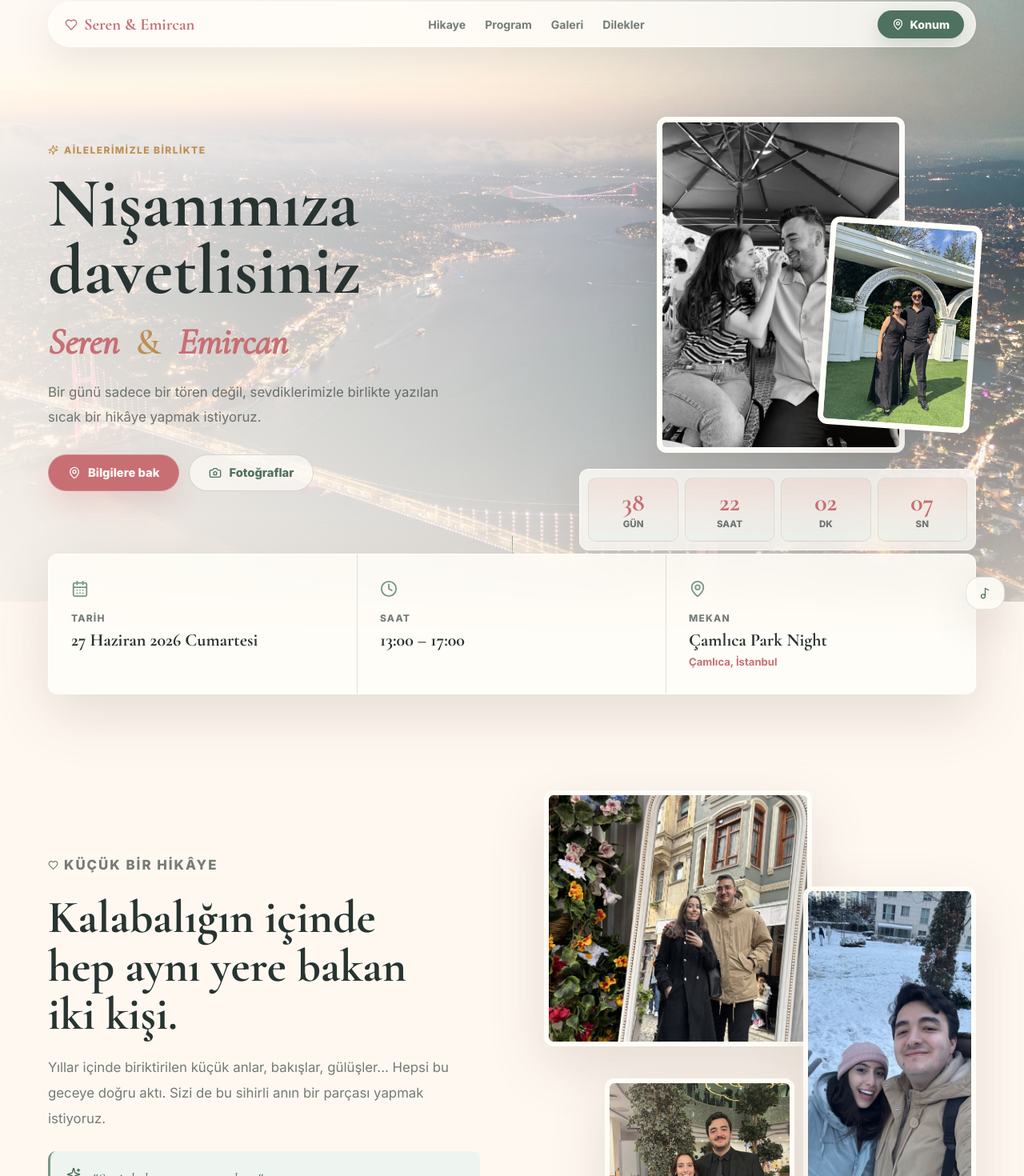
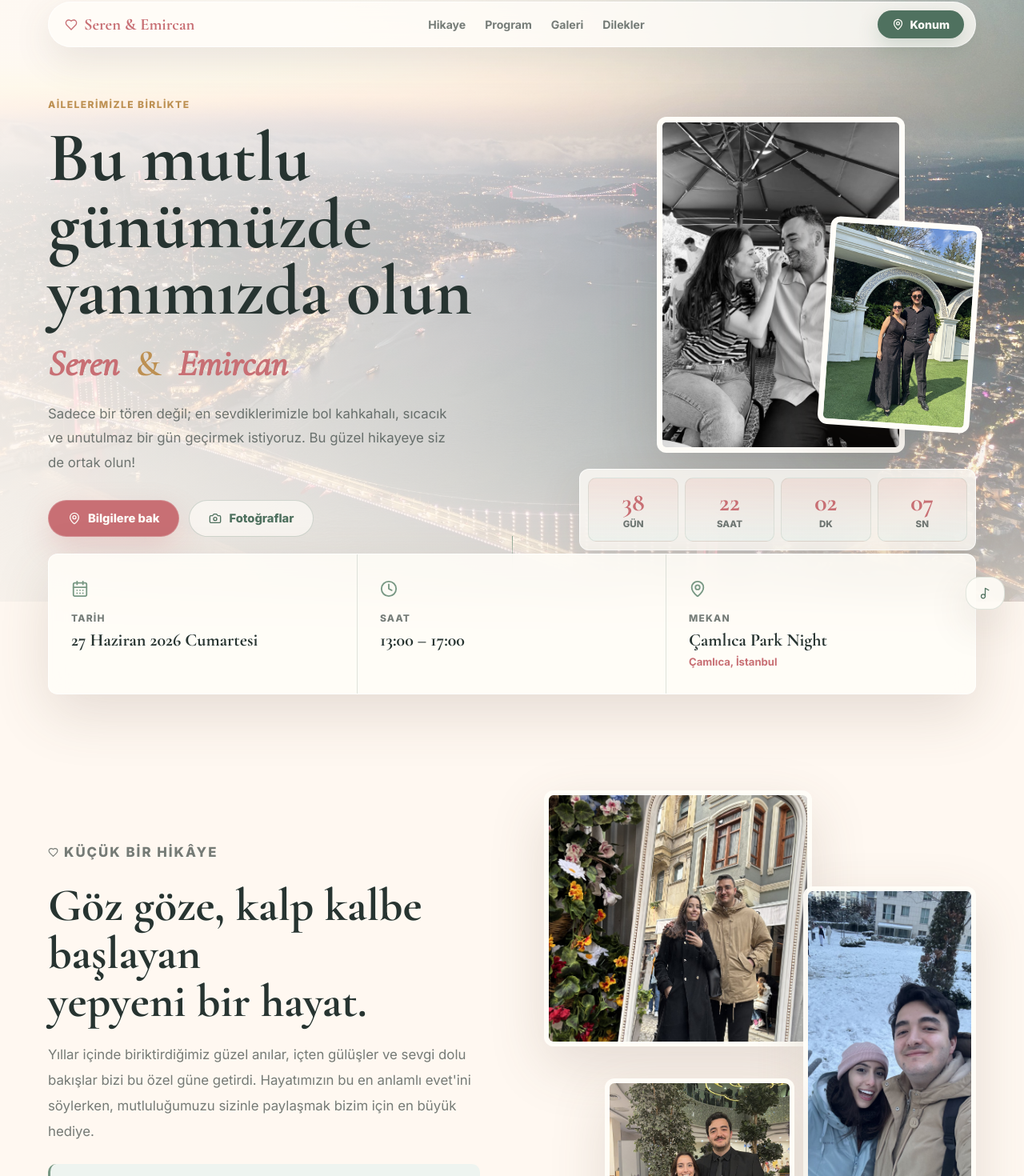
Before and after one commit to emircan0/wedding_invitation, a React (Vite) app: page / in a window 1280 px wide. Shown: the part 14-1484 px from the top of the page at 80% size. Built offline with nearby package versions, Linux system fonts and the light colour scheme.

Commit message:
refactor: davetiye yazıları daha doğal hale getirildi ve renk yoruculuğu azaltıldı

```diff
--- a/src/App.jsx
+++ b/src/App.jsx
@@ -2,7 +2,7 @@ import React, { useEffect, useRef, useState, useCallback } from 'react';
 import {
   CalendarDays, Camera, ChevronLeft, ChevronRight, Clock,
   Heart, MapPin, Music2, Navigation, Pause, Play,
-  Send, Shuffle, SkipForward, Sparkles, Volume2, VolumeX, X,
+  Send, Shuffle, SkipForward, Volume2, VolumeX, X,
 } from 'lucide-react';
 
 /* ─── Event Info ─────────────────────────────────────────── */
@@ -288,10 +288,10 @@ export default function App() {
         <div className="hero-overlay" />
         <div className="hero-inner">
           <div className="hero-copy">
-            <p className="eyebrow"><Sparkles size={13} /> Ailelerimizle birlikte</p>
-            <h1>Nişanımıza<br/>davetlisiniz</h1>
+            <p className="eyebrow">Ailelerimizle birlikte</p>
+            <h1>Bu mutlu günümüzde<br/>yanımızda olun</h1>
             <p className="hero-couple">{EVENT.herName} <span>&</span> {EVENT.hisName}</p>
-            <p className="hero-sub">Bir günü sadece bir tören değil, sevdiklerimizle birlikte yazılan sıcak bir hikâye yapmak istiyoruz.</p>
+            <p className="hero-sub">Sadece bir tören değil; en sevdiklerimizle bol kahkahalı, sıcacık ve unutulmaz bir gün geçirmek istiyoruz. Bu güzel hikayeye siz de ortak olun!</p>
             <div className="hero-btns">
               <a className="btn primary" href="#details"><MapPin size={16} /><span>Bilgilere bak</span></a>
               <a className="btn ghost" href="#gallery"><Camera size={16} /><span>Fotoğraflar</span></a>
@@ -342,10 +342,9 @@ export default function App() {
         <section className="story-section" id="story">
           <div className="story-copy">
             <p className="eyebrow"><Heart size={13} /> Küçük bir hikâye</p>
-            <h2>Kalabalığın içinde<br/>hep aynı yere bakan<br/>iki kişi.</h2>
-            <p>Yıllar içinde biriktirilen küçük anlar, bakışlar, gülüşler... Hepsi bu geceye doğru aktı. Sizi de bu sihirli anın bir parçası yapmak istiyoruz.</p>
+            <h2>Göz göze, kalp kalbe<br/>başlayan<br/>yepyeni bir hayat.</h2>
+            <p>Yıllar içinde biriktirdiğimiz güzel anılar, içten gülüşler ve sevgi dolu bakışlar bizi bu özel güne getirdi. Hayatımızın bu en anlamlı evet'ini söylerken, mutluluğumuzu sizinle paylaşmak bizim için en büyük hediye.</p>
             <div className="quote-block">
-              <Sparkles size={18} />
               <span>"Seninle her şeye varım ben."</span>
             </div>
           </div>
@@ -384,7 +383,7 @@ export default function App() {
         <section className="gallery-section" id="gallery">
           <div className="gallery-header">
             <p className="eyebrow"><Camera size={13} /> Fotoğraf günlüğü</p>
-            <h2>Biraz şehir, biraz kahkaha,<br/>biraz da o güzel telaş.</h2>
+            <h2>Birlikte güldüğümüz,<br/>heyecanımızı paylaştığımız<br/>en güzel anlarımız...</h2>
           </div>
           <div className="gallery-grid">
             {GALLERY.map((photo, i) => (
@@ -404,8 +403,8 @@ export default function App() {
         {/* ══ WISHES ════════════════════════════════════════ */}
         <section className="wishes-section" id="wishes">
           <div className="wishes-header">
-            <p className="eyebrow"><Sparkles size={13} /> Dilek defteri</p>
-            <h2>Güzel bir cümle bırak.</h2>
+            <p className="eyebrow">Dilek defteri</p>
+            <h2>Bizim için birkaç güzel söz<br/>bırakmak ister misiniz?</h2>
           </div>
           <div className="wishes-layout">
             <form className="wish-form" onSubmit={addWish}>
@@ -432,8 +431,8 @@ export default function App() {
           <img src={FINAL_PHOTO} alt="" loading="lazy" />
           <div className="final-overlay" />
           <div className="final-inner">
-            <p className="eyebrow light"><Sparkles size={13} /> 27 Haziran 2026</p>
-            <h2>Takvimine ekle,<br/>yolu kaybetme.</h2>
+            <p className="eyebrow light">27 Haziran 2026</p>
+            <h2>Bu özel tarihi<br/>takviminize not etmeyi unutmayın!</h2>
             <div className="final-btns">
               <a className="btn primary" href={calUrl} target="_blank" rel="noreferrer">
                 <CalendarDays size={16} /><span>Takvime ekle</span>
--- a/src/styles.css
+++ b/src/styles.css
@@ -35,8 +35,8 @@ body {
   color: var(--ink);
   background:
     linear-gradient(180deg, rgba(255, 248, 241, 0) 0, var(--bg) 760px),
-    radial-gradient(circle at 12% 18%, rgba(233, 170, 159, 0.32), transparent 320px),
-    radial-gradient(circle at 86% 12%, rgba(120, 152, 132, 0.22), transparent 360px),
+    radial-gradient(circle at 12% 18%, rgba(233, 170, 159, 0.18), transparent 320px),
+    radial-gradient(circle at 86% 12%, rgba(120, 152, 132, 0.12), transparent 360px),
     var(--bg);
   font-family: 'Inter', sans-serif;
 }
@@ -239,7 +239,7 @@ button {
   width: 100%;
   height: 100%;
   object-fit: cover;
-  filter: saturate(1.02) brightness(1.02) contrast(1.06);
+  filter: saturate(0.95) brightness(1.05) contrast(0.96);
   transform: scale(1.04);
 }
 
@@ -744,7 +744,7 @@ main section {
   inset: auto 0 0;
   height: 50%;
   content: '';
-  background: linear-gradient(0deg, rgba(39, 52, 49, 0.66), transparent);
+  background: linear-gradient(0deg, rgba(39, 52, 49, 0.5), transparent);
 }
 
 .g-card span {
```
